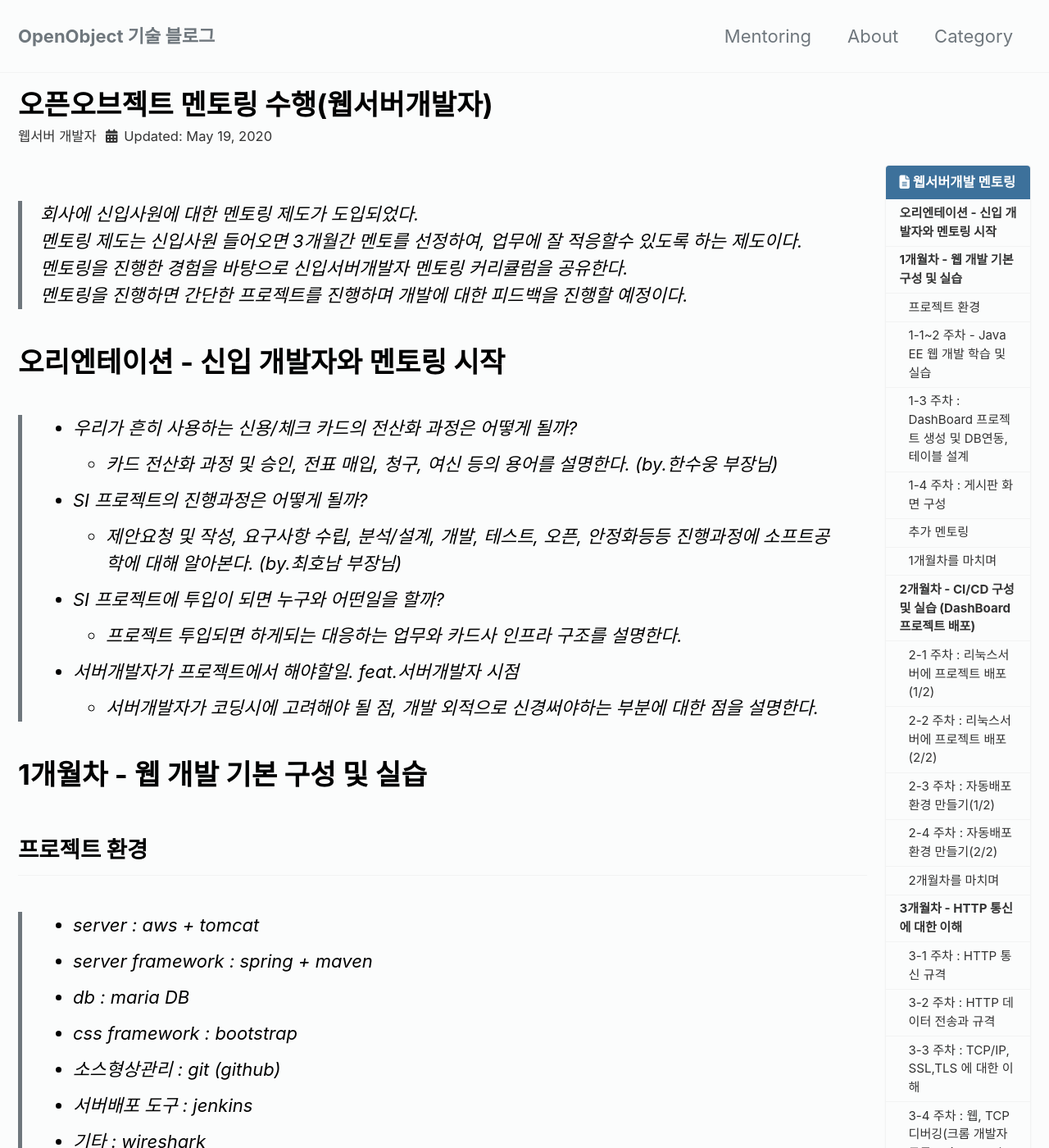
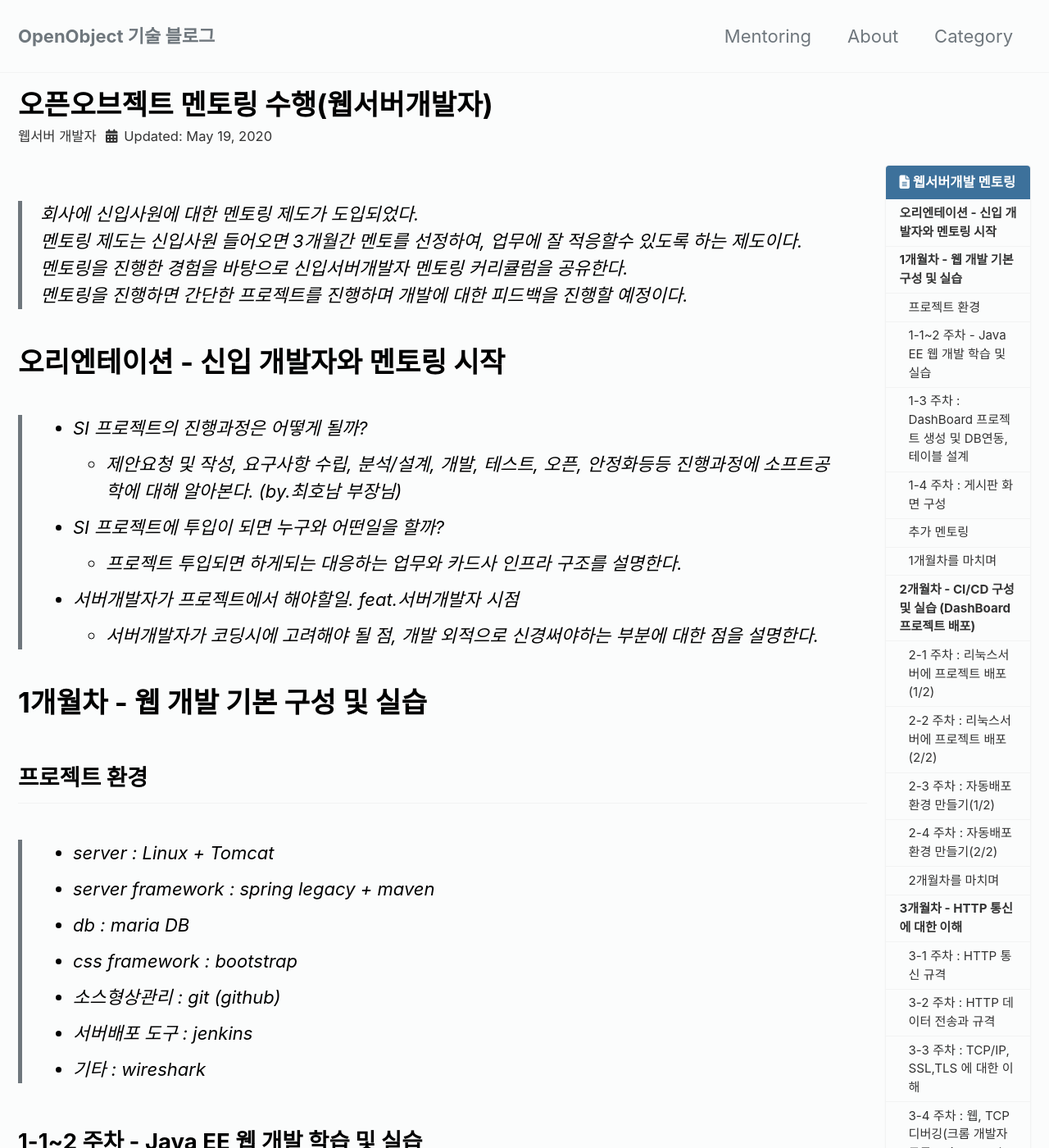
Before and after one commit to openobjectnet/openobjectnet.github.io, a Jekyll site: the page built from _posts/2020-05-19-mento-review.md, in a window 1280 px wide and 1400 px high. Shown: the whole window at 82% size. Built offline with Jekyll 4.4.1, drawn with Linux system fonts in a browser that asks for light colours; cached includes are drawn as plain includes; nearby versions of some CDN libraries; comment, search, counter and statistics services are not loaded.

Commit message:
fix-mento-post

```diff
--- a/_posts/2020-05-19-mento-review.md
+++ b/_posts/2020-05-19-mento-review.md
@@ -16,8 +16,6 @@ author: 웹서버 개발자
 > 멘토링을 진행하면 간단한 프로젝트를 진행하며 개발에 대한 피드백을 진행할 예정이다.
 
 # 오리엔테이션 - 신입 개발자와 멘토링 시작
->- 우리가 흔히 사용하는 신용/체크 카드의 전산화 과정은 어떻게 될까?
->   - 카드 전산화 과정 및 승인, 전표 매입, 청구, 여신 등의 용어를 설명한다. (by.한수웅 부장님)
 >- SI 프로젝트의 진행과정은 어떻게 될까?
 >   - 제안요청 및 작성, 요구사항 수립, 분석/설계, 개발, 테스트, 오픈, 안정화등등 진행과정에 소프트공학에 대해 알아본다. (by.최호남 부장님)
 >- SI 프로젝트에 투입이 되면 누구와 어떤일을 할까?
@@ -27,8 +25,8 @@ author: 웹서버 개발자
 
 # 1개월차 - 웹 개발 기본 구성 및 실습
 ## 프로젝트 환경
->- server : aws + tomcat
->- server framework : spring + maven
+>- server : Linux + Tomcat
+>- server framework : spring legacy + maven
 >- db : maria DB
 >- css framework : bootstrap
 >- 소스형상관리 : git (github)
```
